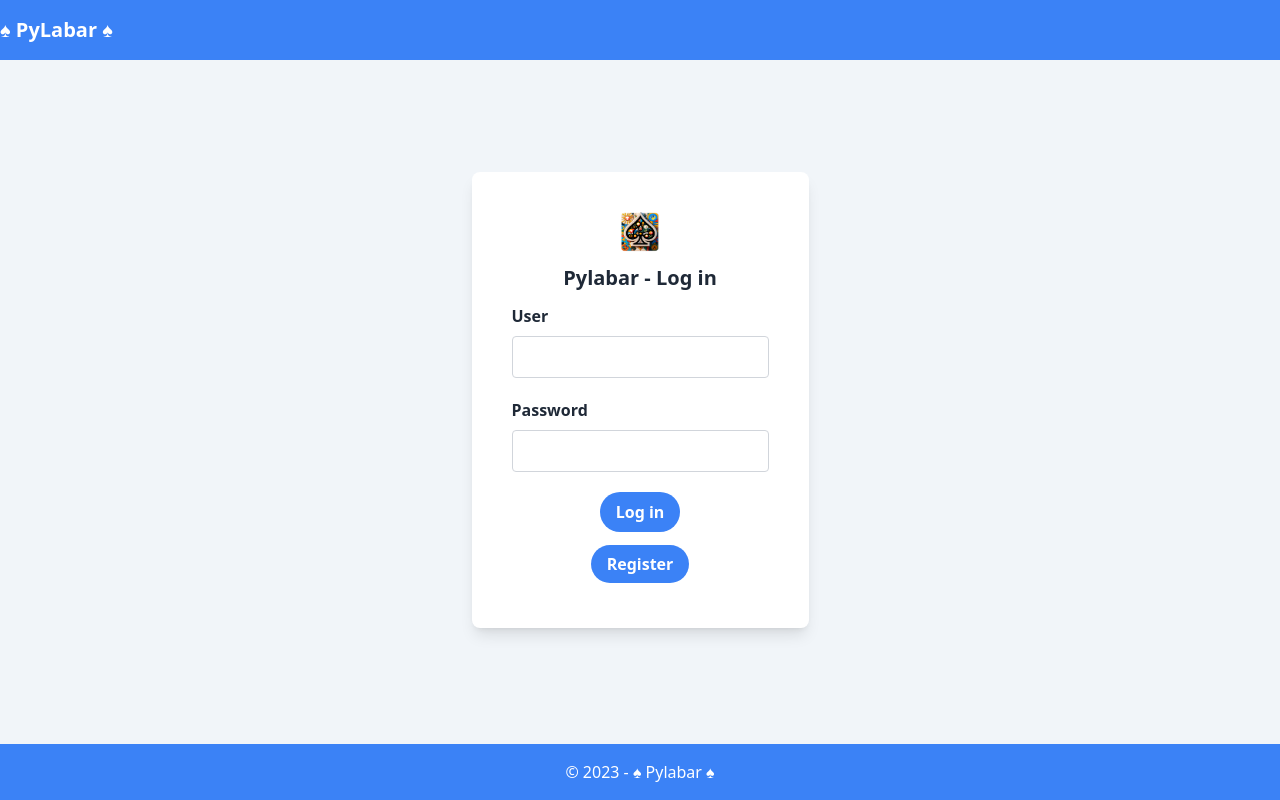
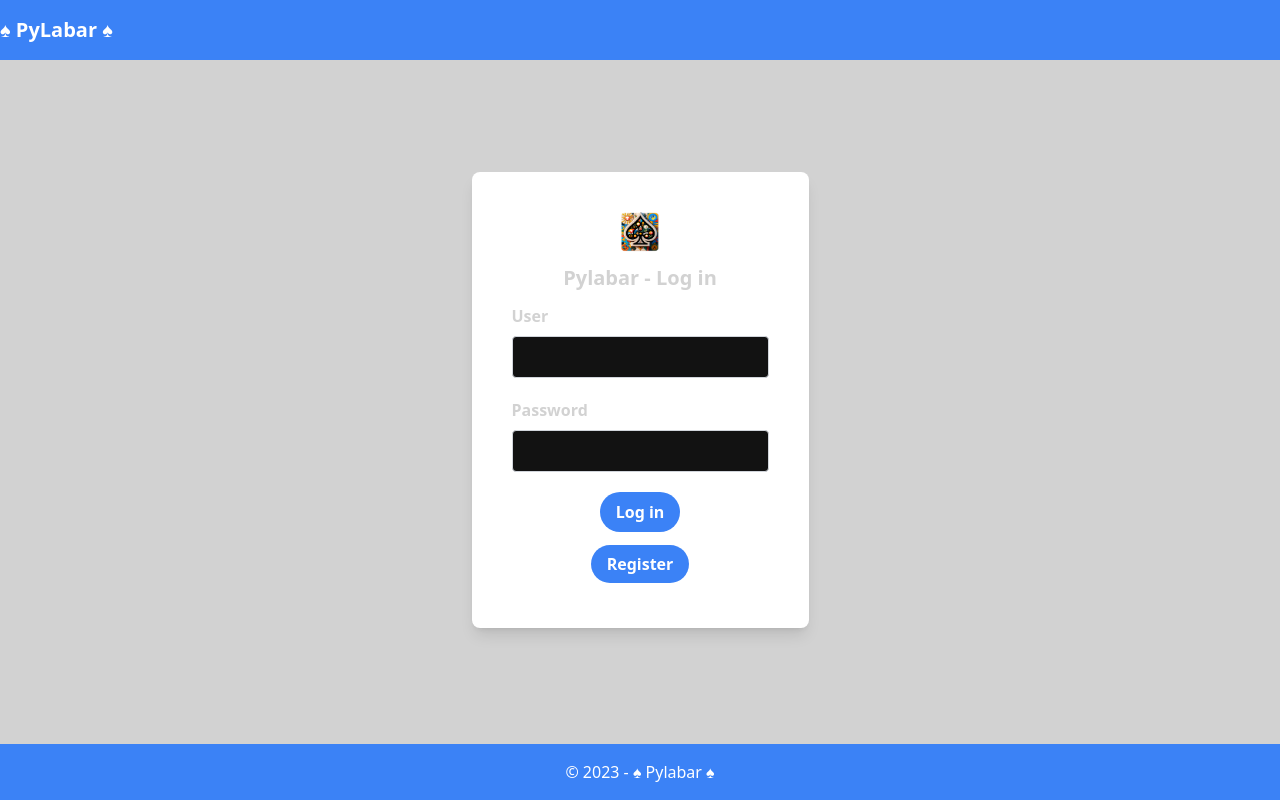
Before and after one commit to ThePhrontistery/py-labar, a Python web app: template templates/index.html in a window 1280 px wide. Run offline with Jinja, Linux system fonts and the light colour scheme; the template is opened without the code that fills it, so the values that code supplies are empty; some libraries are stand-ins or nearby versions.

Commit message:
Update base.html

```diff
--- a/templates/base.html
+++ b/templates/base.html
@@ -1,6 +1,6 @@
 <!-- File: templates/base.html -->
 <!DOCTYPE html>
-<html lang="en" data-theme="light">
+<html lang="en" data-theme="business">
 <head>
     <meta charset="UTF-8"/>
     <meta name="viewport" content="width=device-width, initial-scale=1.0"/>
@@ -11,7 +11,7 @@
     <link href="https://fonts.googleapis.com/css2?family=Bebas+Neue&display=swap" rel="stylesheet"/>
     <link rel="stylesheet" href="https://cdnjs.cloudflare.com/ajax/libs/font-awesome/5.15.3/css/all.min.css">
     <link href="https://cdn.jsdelivr.net/npm/daisyui@2.51.2/dist/full.css" rel="stylesheet" type="text/css"/>
-    <link href="https://fonts.googleapis.com/css2?family=Bebas+Neue&display=swap" rel="stylesheet"/>
+
 
 <style>
         .dropdown {
@@ -101,7 +101,7 @@
 </style>
 </head>
 
-<body class="bg-slate-100">
+<body class="bg-base-content">
 <header class="bg-blue-500 text-white py-4">
     <div class="container mx-auto flex justify-between">
         <h1 class="text-xl font-bold pylabartitle">♠ PyLabar ♠</h1>
```
